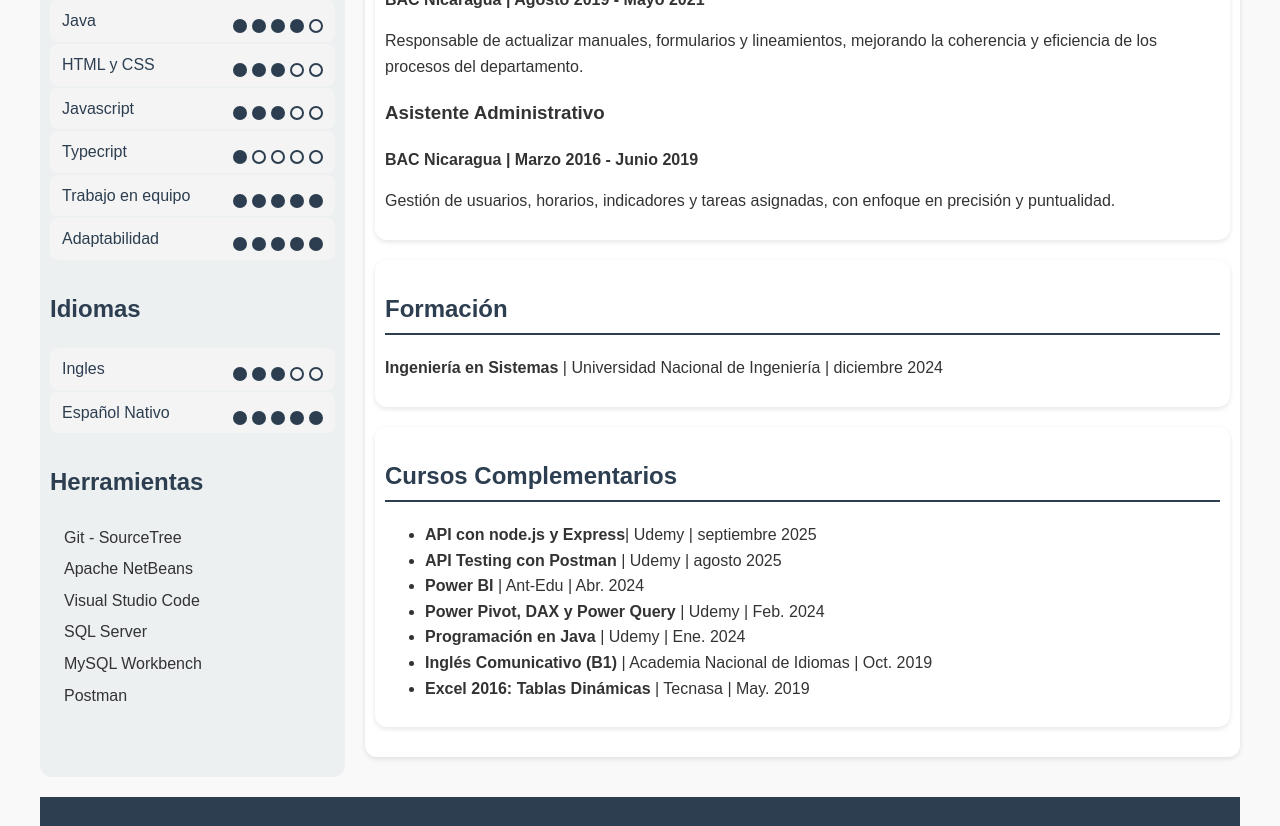
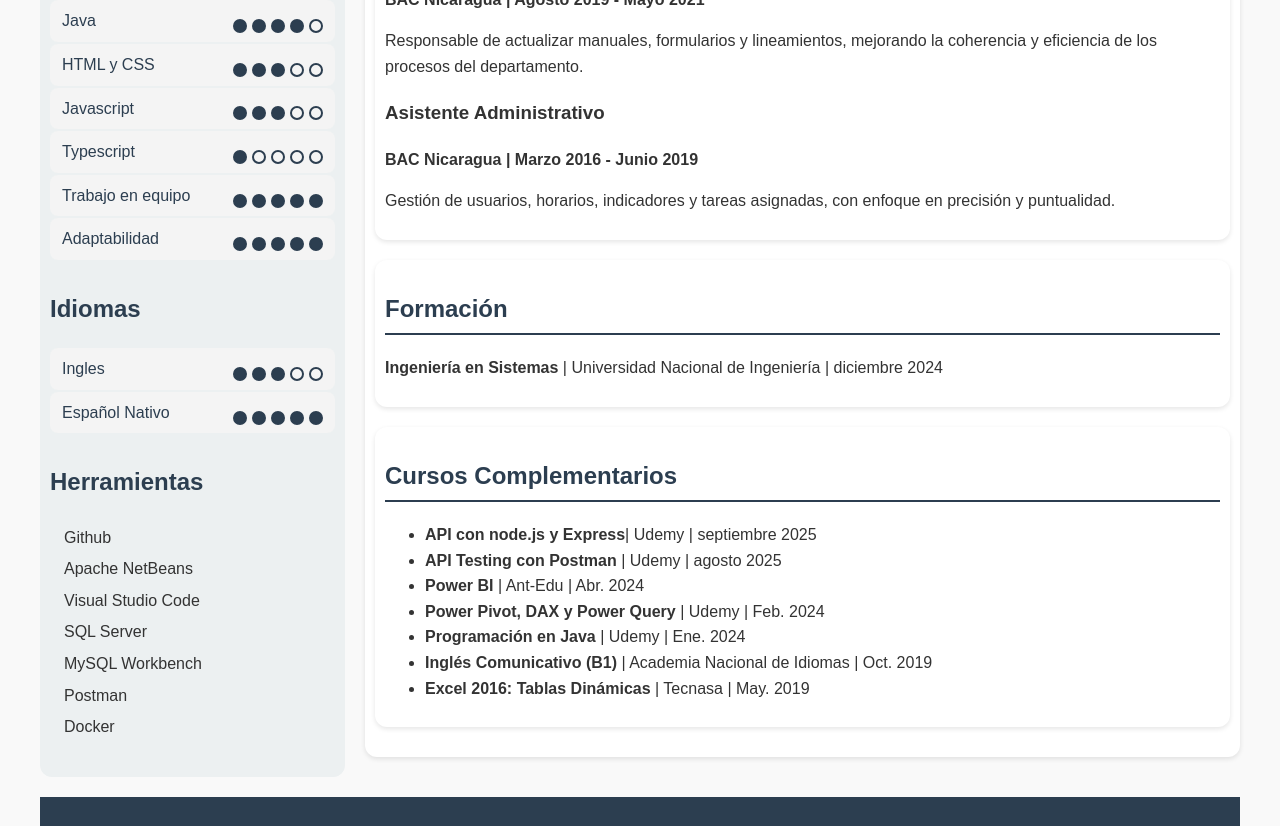
Before and after one commit to cjrodm22/cv_Template, a plain HTML site: page index.html in a window 1280 px wide. Shown: the part 840-1666 px from the top of the page. Drawn offline with Linux system fonts and the light colour scheme.

Commit message:
cambios en cv

```diff
--- a/index.html
+++ b/index.html
@@ -102,7 +102,7 @@
                 </div>
 
                 <div class="skill">
-                    <span>Typecript</span>
+                    <span>Typescript</span>
                     <div class="dots">
                         <span class="dot filled"></span>
                         <span class="dot"></span>
@@ -168,12 +168,13 @@
 
             <h2 id="herramienta">Herramientas</h2>
             <ul>
-                <li>Git - SourceTree</li>
+                <li>Github</li>
                 <li>Apache NetBeans</li>
                 <li>Visual Studio Code</li>
                 <li>SQL Server</li>
                 <li>MySQL Workbench</li>
                 <li>Postman</li>
+                <li>Docker</li>
             </ul>
 
         </aside>
```
